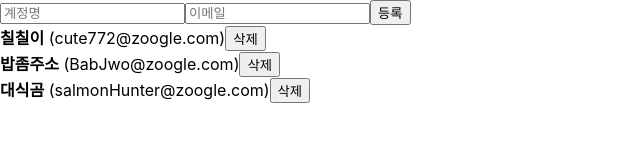
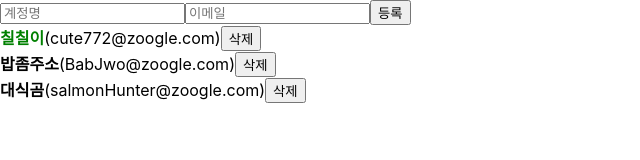
Before and after one commit to SuRyeon-Lee/edu-react-hooks, a React (Create React App) app: page / in a window 1280 px wide. Shown: the top 160 px of the page, without its empty margins (0-640 px from the left). Built offline with nearby package versions, Linux system fonts and the light colour scheme.

Commit message:
:sparkles: 배열 항목 키값 토글시키기고 스타일주기

```diff
--- a/src/App.js
+++ b/src/App.js
@@ -25,17 +25,20 @@ function App() {
     {
         id: 1,
         username: '칠칠이',
-        email: 'cute772@zoogle.com'
+        email: 'cute772@zoogle.com',
+        active: true
     },
     {
         id: 2,
         username: '밥좀주소',
-        email: 'BabJwo@zoogle.com'
+        email: 'BabJwo@zoogle.com',
+        active: false
     },
     {
         id: 3,
         username: '대식곰',
-        email: 'salmonHunter@zoogle.com'
+        email: 'salmonHunter@zoogle.com',
+        active: false
     },
   ])
 
@@ -87,6 +90,12 @@ function App() {
     setUsers(users.filter((user) => user.id !== id))
   }
 
+  const onToggle = id => {
+    setUsers(users.map((user) =>
+      user.id === id ?  { ...user, active: !user.active } : user
+    ))
+  }
+
   return (
     <>
      {/* <ManyInputs/> */}
@@ -100,7 +109,7 @@ function App() {
      />
 
      {/* 기존에 쌓여있던 더미 데이터 뿌리기 */}
-     <UserList users={users} onRemove={onRemove}/>
+     <UserList users={users} onRemove={onRemove} onToggle={onToggle}/>
     </>
   );
 }
--- a/src/lesson/UserList.jsx
+++ b/src/lesson/UserList.jsx
@@ -6,22 +6,33 @@
 
 import React from "react";
 
-function User({user, onRemove}){
+function User({user, onRemove, onToggle}){
     return (
         <div>
-            <b>{user.username}</b> <span>({user.email})</span>
+            <b
+                //🔥 인라인 스타일은 객체로 넣어야 한다.
+                style={{
+                    cursor: 'pointer',
+                    // user.active의 상태에 따라 색을 바꿈
+                    color: user.active ? 'green' : 'black'
+                }}
+                onClick={()=>onToggle(user.id)}
+            >
+                {user.username}
+            </b>
+            <span>({user.email})</span>
             <button onClick={() => onRemove(user.id)}>삭제</button>
         </div>
     )
 }
 
-function UserList({users, onRemove}){
+function UserList({users, onRemove, onToggle}){
 
     return (
         <>
             <div>
                 {users.map(user => (
-                    <User user={user} key={user.id} onRemove={onRemove}/>
+                    <User user={user} key={user.id} onRemove={onRemove} onToggle={onToggle}/>
                 ))}
             </div>
         </>
```
